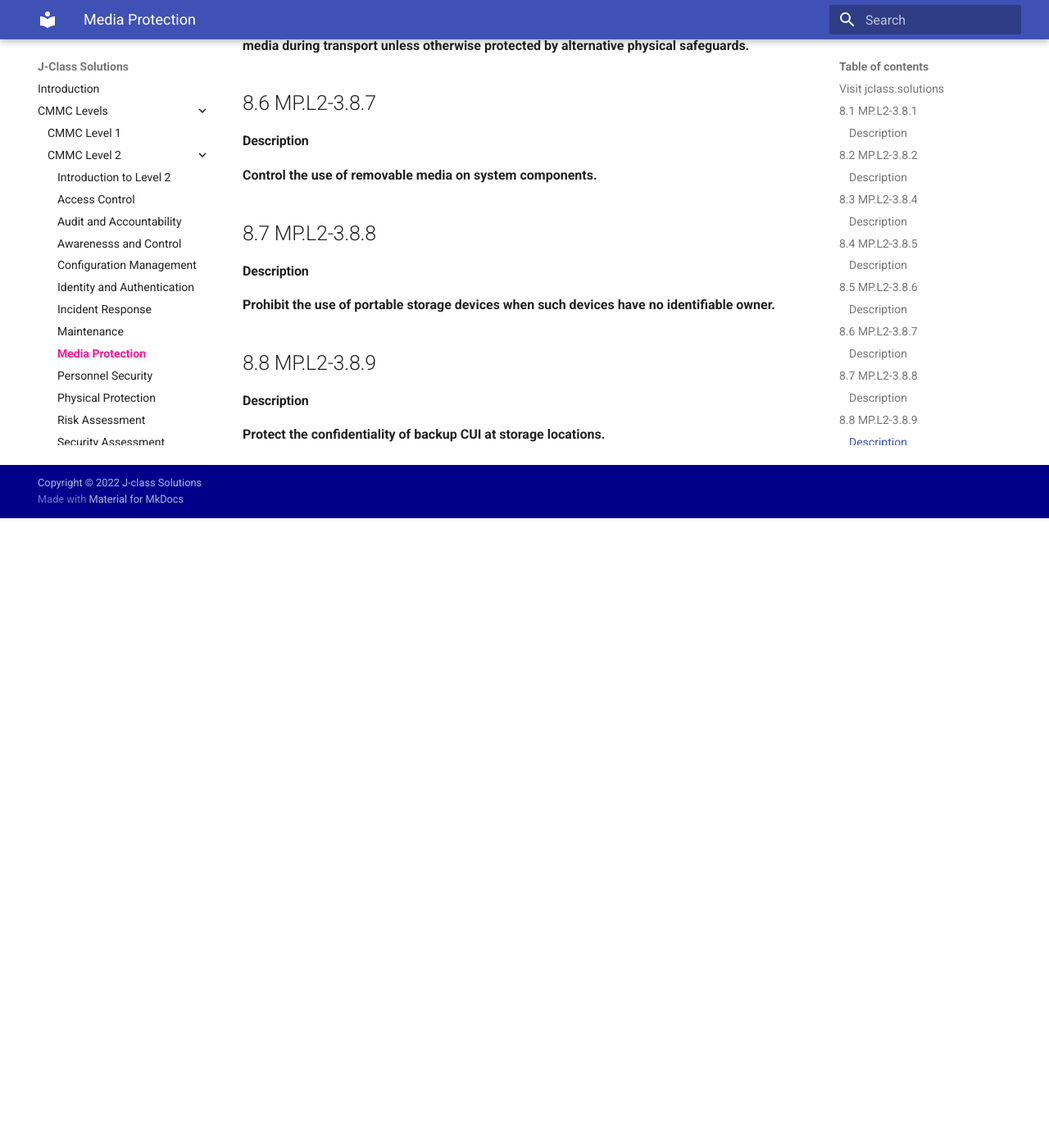
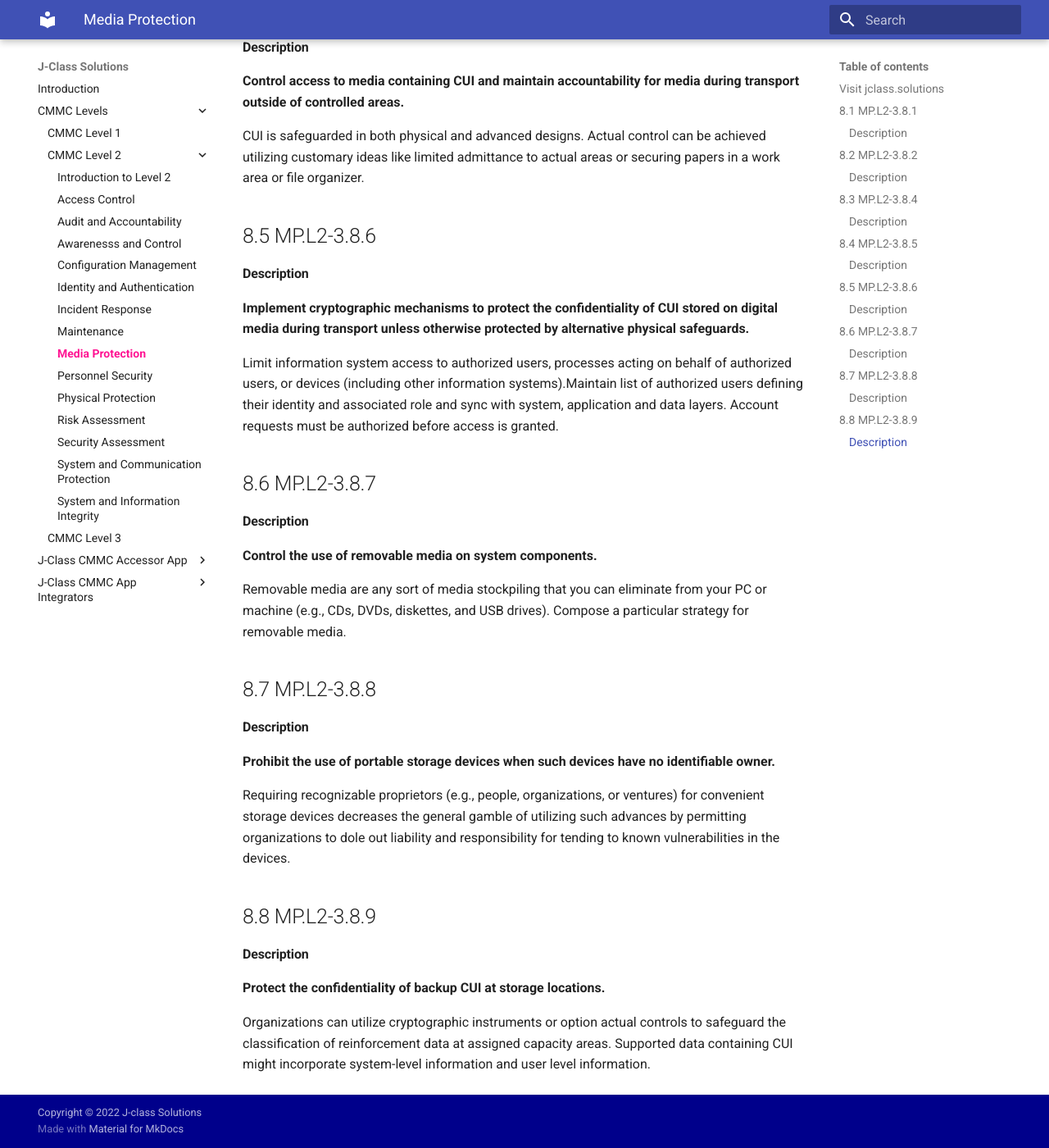
Before and after one commit to JClass-Security/mkdocs-jclass, an MkDocs documentation site: the page built from content/cmmc/level-two/media.md, in a window 1280 px wide and 1400 px high, scrolled down 1009 px. Shown: the whole window at 82% size. Built offline with MkDocs 1.6.1 and Material for MkDocs 9.7.7, drawn with Linux system fonts in a browser that asks for light colours; before the commit the page ends 1641 px from its top, so only the background shows below that; some of the changed text lies outside the part shown.

Commit message:
Just update the Media protection full description

```diff
--- a/content/cmmc/level-two/media.md
+++ b/content/cmmc/level-two/media.md
@@ -7,11 +7,15 @@
 
 **Protect (i.e., physically control and securely store) system media containing CUI, both paper and digital.**
 
+Access to CUI on framework media can be restricted by actually controlling such media, which incorporates directing inventories, guaranteeing techniques are set up to permit people to look at and return media to the media library, and keeping up with responsibility for all put away media.
+
 ## 8.2  MP.L2-3.8.2
 
 #### Description
 
 **Limit access to CUI on system media to authorized users.**
+
+Limit actual admittance to CUI to individuals allowed to get to CUI. Utilize locked or controlled capacity regions and limit admittance to simply those permitted to get to CUI. Monitor who gets to actual CUI in a review log.
 
 ## 8.3 MP.L2-3.8.4
 
@@ -19,11 +23,15 @@
 
 **Mark media with necessary CUI markings and distribution limitations.**
 
+The term security checking alludes to the application or utilization of comprehensible security credits. System media incorporates computerized and non-advanced media.
+
 ## 8.4 MP.L2-3.8.5
 
 #### Description
 
 **Control access to media containing CUI and maintain accountability for media during transport outside of controlled areas.**
+
+CUI is safeguarded in both physical and advanced designs. Actual control can be achieved utilizing customary ideas like limited admittance to actual areas or securing papers in a work area or file organizer.
 
 ## 8.5 MP.L2-3.8.6
 
@@ -31,11 +39,15 @@
 
 **Implement cryptographic mechanisms to protect the confidentiality of CUI stored on digital media during transport unless otherwise protected by alternative physical safeguards.**
 
+Limit information system access to authorized users, processes acting on behalf of authorized users, or  devices (including other information systems).Maintain list of authorized users defining their identity and associated role and sync with system, application and data layers.	Account requests must be authorized before	access	is granted.
+
 ## 8.6 MP.L2-3.8.7
 
 #### Description
 
 **Control the use of removable media on system components.**
+
+Removable media are any sort of media stockpiling that you can eliminate from your PC or machine (e.g., CDs, DVDs, diskettes, and USB drives). Compose a particular strategy for removable media.
 
 ## 8.7 MP.L2-3.8.8
 
@@ -43,8 +55,12 @@
 
 **Prohibit the use of portable storage devices when such devices have no identifiable owner.**
 
+Requiring recognizable proprietors (e.g., people, organizations, or ventures) for convenient storage devices decreases the general gamble of utilizing such advances by permitting organizations to dole out liability and responsibility for tending to known vulnerabilities in the devices.
+
 ## 8.8 MP.L2-3.8.9
 
 #### Description
 
 **Protect the confidentiality of backup CUI at storage locations.**
+
+Organizations can utilize cryptographic instruments or option actual controls to safeguard the classification of reinforcement data at assigned capacity areas. Supported data containing CUI might incorporate system-level information and user level information.
```
